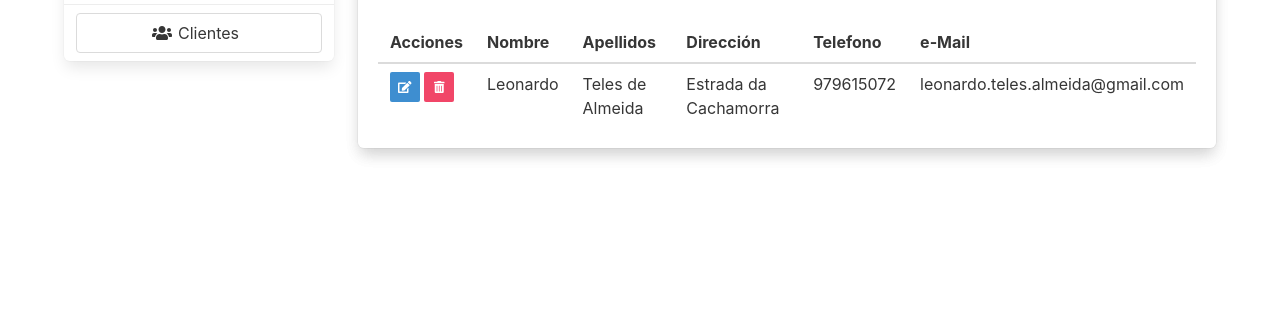
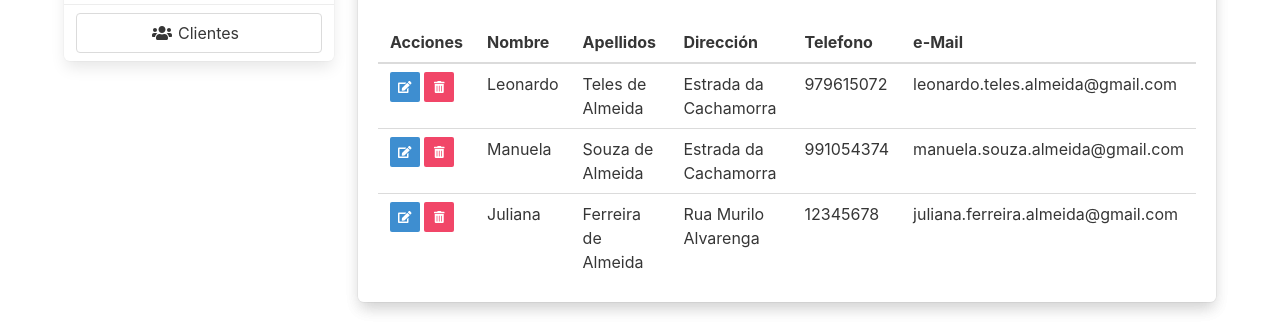
Before and after one commit to leonardo-teles/ventas, a React (Create React App) app in the folder frontend/ventas/: page /clientes in a window 1280 px wide. Shown: the part 183-515 px from the top of the page. Built offline with nearby package versions, Linux system fonts and the light colour scheme.

Commit message:
Renderizar Valores del State

```diff
--- a/frontend/ventas/src/components/clientes/TableCliente.js
+++ b/frontend/ventas/src/components/clientes/TableCliente.js
@@ -3,7 +3,30 @@ import React, { useState } from 'react';
 const TableCliente = () => {
 
     const[clientesList, setClientesList] = useState([
-
+        {
+            "idCliente" : 1,
+            "nombre" : "Leonardo",
+            "apellido" : "Teles de Almeida",
+            "direccion" : "Estrada da Cachamorra",
+            "telefono" : "979615072",
+            "email" : "leonardo.teles.almeida@gmail.com"
+        },
+        {
+            "idCliente" : 2,
+            "nombre" : "Manuela",
+            "apellido" : "Souza de Almeida",
+            "direccion" : "Estrada da Cachamorra",
+            "telefono" : "991054374",
+            "email" : "manuela.souza.almeida@gmail.com"
+        },
+        {
+            "idCliente" : 3,
+            "nombre" : "Juliana",
+            "apellido" : "Ferreira de Almeida",
+            "direccion" : "Rua Murilo Alvarenga",
+            "telefono" : "12345678",
+            "email" : "juliana.ferreira.almeida@gmail.com"
+        }
     ]);
 
     return (
@@ -20,7 +43,9 @@ const TableCliente = () => {
                     </tr>
                 </thead>
                 <tbody>
-                    <tr>
+                    {
+                        clientesList.map(cliente => (
+                            <tr key={cliente.idCliente}>
                                 <td>
                                     <button className="button is-small is-info mr-1" title="Modificar">
                                         <span className="icon is-small">
@@ -33,12 +58,14 @@ const TableCliente = () => {
                                         </span>
                                     </button>
                                 </td>
-                        <td>Leonardo</td>
-                        <td>Teles de Almeida</td>
-                        <td>Estrada da Cachamorra</td>
-                        <td>979615072</td>
-                        <td>leonardo.teles.almeida@gmail.com</td>
+                                <td>{cliente.nombre}</td>
+                                <td>{cliente.apellido}</td>
+                                <td>{cliente.direccion}</td>
+                                <td>{cliente.telefono}</td>
+                                <td>{cliente.email}</td>
                             </tr>
+                        ))
+                    }
                 </tbody>
             </table>
         </div>
```
Lines whose indentation alone changed are shown as unchanged.
